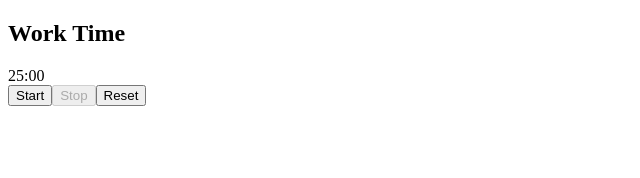
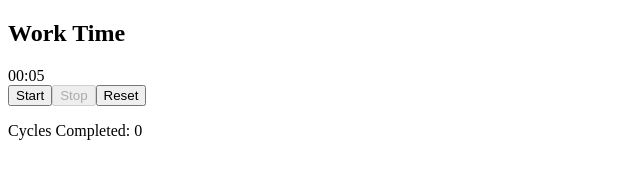
Before and after one commit to marekmiskowiec/pomodoroTimer, an Astro site: page / in a window 1280 px wide. Shown: the whole page, without its empty margins (0-640 px from the left). Built offline with nearby package versions, Linux system fonts and the light colour scheme; Astro itself is replaced by a stand-in of ours.

Commit message:
added completed cycles count

```diff
--- a/src/components/PomodoroTimer.jsx
+++ b/src/components/PomodoroTimer.jsx
@@ -1,13 +1,15 @@
 import { useState, useEffect } from "react";
 
-const pomodoroTime = 1500; // 1500s = 25 min
-const shortBreakTime = 300; // 300s = 5 min
-const longBreakTime = 600; // 600s = 10 min
+const pomodoroTime = 5; // 1500s = 25 min
+const shortBreakTime = 2; // 300s = 5 min
+const longBreakTime = 3; // 600s = 10 min
+const cyclesBeforeLongBreak = 4;
 
 const PomodoroTimer = () => {
   const [timeLeft, setTimeLeft] = useState(pomodoroTime);
   const [isRunning, setIsRunning] = useState(false);
   const [isBreak, setIsBreak] = useState(false);
+  const [cycles, setCycles] = useState(0);
 
   const startTimer = () => setIsRunning(true);
   const stopTimer = () => setIsRunning(false);
@@ -32,11 +34,26 @@ const PomodoroTimer = () => {
         setTimeLeft(timeLeft - 1);
       }, 1000);
     } else if (timeLeft === 0) {
-      setIsBreak(!isBreak);
-      setTimeLeft(isBreak ? pomodoroTime : shortBreakTime);
+      if (isBreak) {
+        setTimeLeft(pomodoroTime);
+        setIsBreak(false);
+      } else {
+        // increment cycles count
+        const newCycles = cycles + 1;
+        setCycles(newCycles);
+
+        // check if long break
+        if (newCycles % cyclesBeforeLongBreak === 0) {
+          setTimeLeft(longBreakTime);
+        } else {
+          setTimeLeft(shortBreakTime);
+        }
+
+        setIsBreak(true);
+      }
     }
     return () => clearInterval(timer);
-  }, [isRunning, timeLeft, isBreak]);
+  }, [isRunning, timeLeft, isBreak, cycles]);
 
   return (
     <div>
@@ -51,6 +68,7 @@ const PomodoroTimer = () => {
         Stop
       </button>
       <button onClick={resetTimer}>Reset</button>
+      <p>Cycles Completed: {cycles}</p> {/* Wyświetl liczbę cykli */}
     </div>
   );
 };
```
